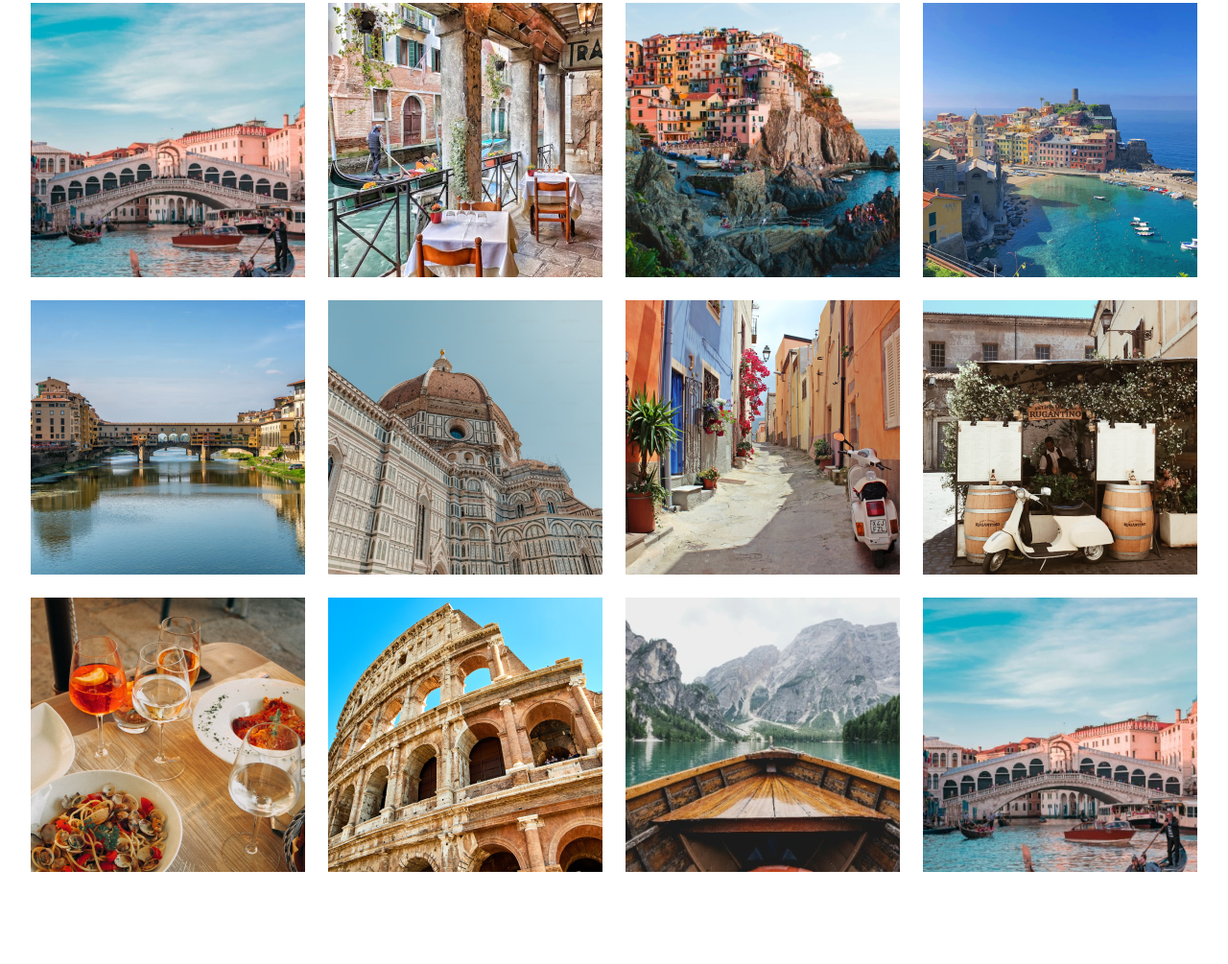
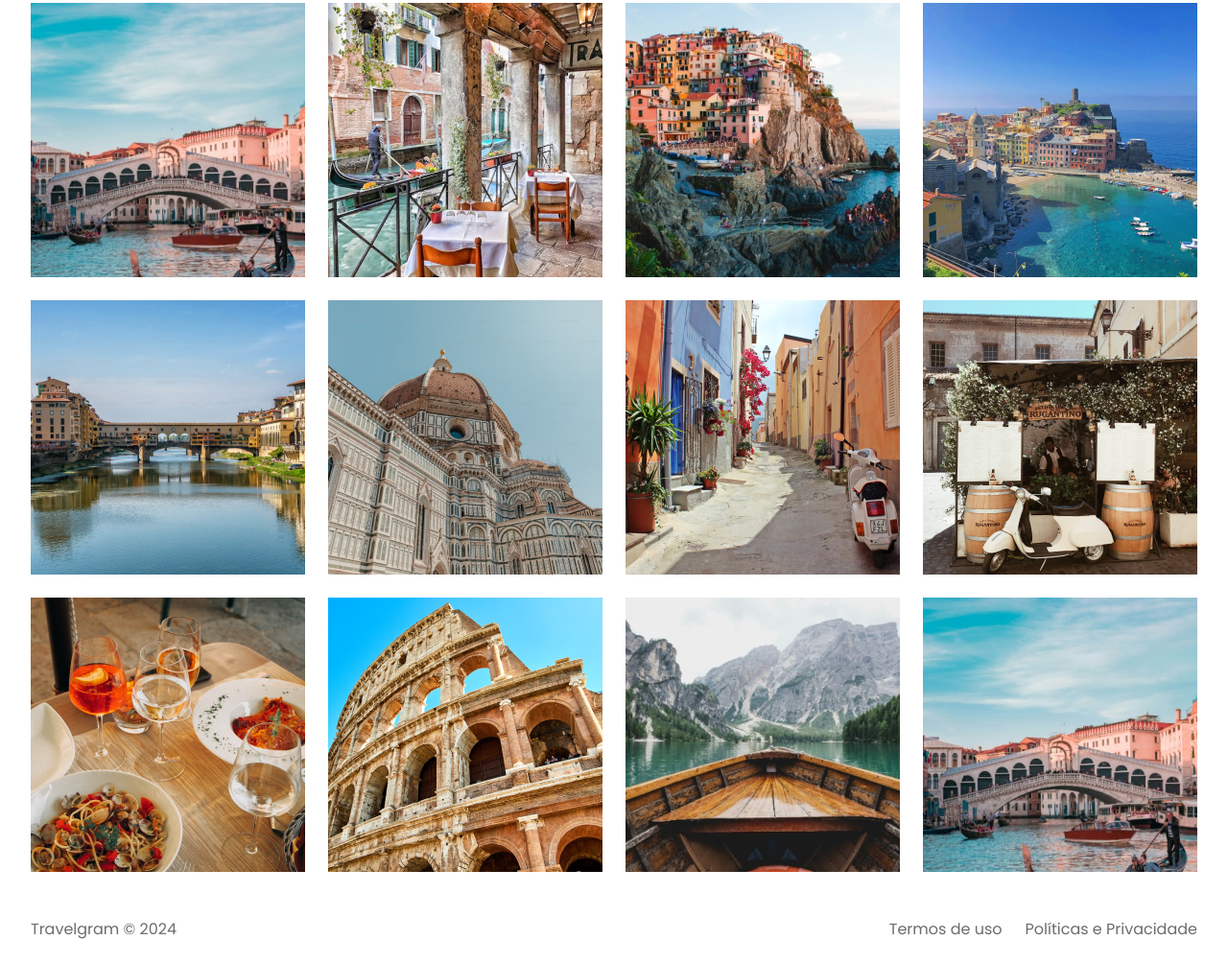
Before and after one commit to Malvino30-06/travelgam, a plain HTML site: page index.html in a window 1280 px wide. Shown: the part 364-1369 px from the top of the page at 96% size. Before the commit the page ends 1297 px from the top, so only its background shows below. Drawn offline with Linux system fonts and the light colour scheme.

Commit message:
done footer

```diff
--- /dev/null
+++ b/footer.css
@@ -0,0 +1,10 @@
+footer {
+    display: flex;
+    gap: 24px;
+    padding-block: 24px;
+
+}
+
+footer span:nth-child(1) {
+    margin-right: auto;
+}
--- a/index.css
+++ b/index.css
@@ -2,3 +2,4 @@
 @import url(nav.css);
 @import url(header.css);
 @import url(main.css);
+@import url(footer.css);
--- a/index.html
+++ b/index.html
@@ -82,6 +82,18 @@
 
 </main>
 
+<footer class="container">
+<span>
+    Travelgram &copy; 2024
+</span>
+<span>
+    Termos de uso
+</span>
+<span>
+    Políticas e Privacidade
+</span>
+</footer>
+
 </body>
 
 </html>
```
